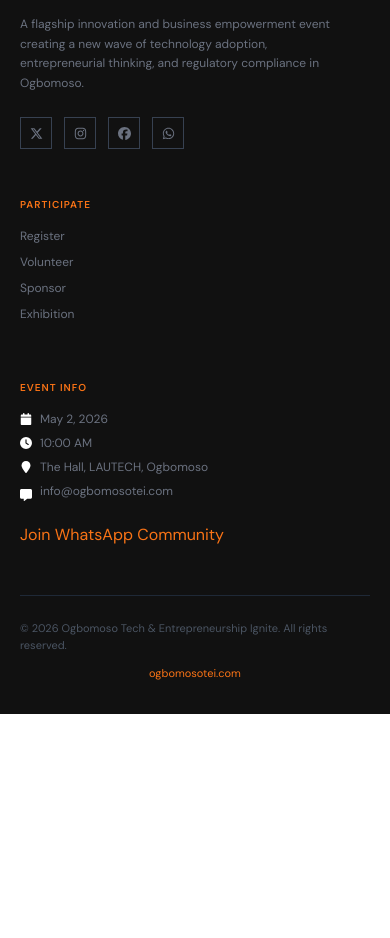
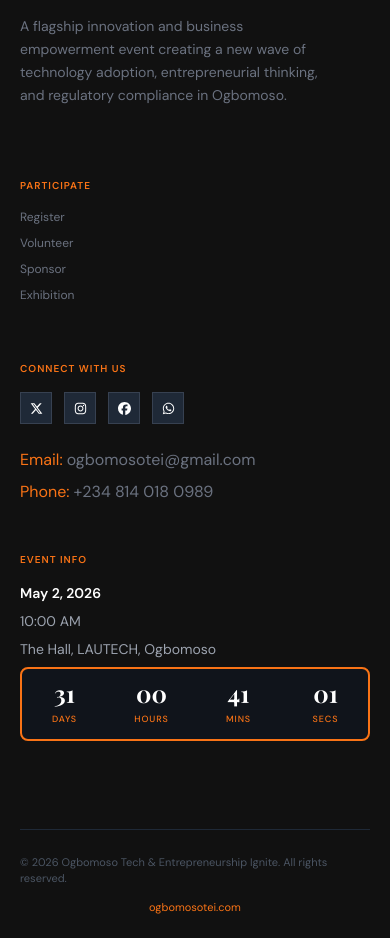
Before and after one commit to oluwaseyipd/ogbomosotei, a React (Vite) app: page / in a window 390 px wide. Shown: the part 5602-6540 px from the top of the page. Before the commit the page ends 6316 px from the top, so only its background shows below. Built offline with nearby package versions, Linux system fonts and the light colour scheme; no server answers.

Commit message:
refactor Footer and Home components for improved layout and added countdown functionality

```diff
--- a/src/components/Footer.jsx
+++ b/src/components/Footer.jsx
@@ -1,6 +1,7 @@
 import { Link } from 'react-router-dom'
 import { FaXTwitter, FaInstagram, FaFacebook, FaWhatsapp, FaCalendar, FaClock, FaLocationPin, FaMessage } from 'react-icons/fa6'
 import logo from '../assets/footer-logo.png'
+import { useCountdown } from '../hooks/useCountdown'
 
 const socials = [
   { icon: FaXTwitter, href: 'https://x.com/ogbomosotei', label: 'X' },
@@ -9,25 +10,29 @@ const socials = [
   { icon: FaWhatsapp, href: 'https://chat.whatsapp.com/IV3NhSWZ1zTA3kXw5Q5JEy', label: 'WhatsApp' },
 ]
 
+
+function CountdownBlock({ value, label }) {
+  const display = String(value).padStart(2, '0')
+  return (
+    <div className=" w-16 h-17 p-3 text-center flex-1">
+      <div className="font-serif text-2xl md:text-3xl font-bold text-white leading-none">{display}</div>
+      <div className="text-[9px] tracking-widest uppercase text-brand-orange mt-2 font-medium">{label}</div>
+    </div>
+  )
+}
+
 export default function Footer() {
+  const { days, hours, minutes, seconds } = useCountdown()
   return (
     <footer className="bg-brand-black text-white">
       <div className="max-w-7xl mx-auto px-5 md:px-10 pt-16 pb-8">
         <div className="grid grid-cols-1 md:grid-cols-4 gap-12 mb-12">
           {/* Brand */}
-          <div className="md:col-span-2">
+          <div className="">
             <img src={logo} alt="OTEI Logo" className="h-12 w-auto mb-4" />
-            <p className="text-gray-500 text-xs leading-relaxed max-w-xs mb-6">
+            <p className="text-gray-500 text-sm leading-relaxed max-w-xs mb-6">
               A flagship innovation and business empowerment event creating a new wave of technology adoption, entrepreneurial thinking, and regulatory compliance in Ogbomoso.
             </p>
-            <div className="flex gap-3">
-              {socials.map(({ icon: Icon, href, label }) => (
-                <a key={label} href={href} target="_blank" rel="noopener noreferrer"
-                  className="w-8 h-8 border border-gray-700 flex items-center justify-center text-gray-500 hover:border-brand-orange hover:text-brand-orange transition-colors duration-200">
-                  <Icon size={13} />
-                </a>
-              ))}
-            </div>
           </div>
 
           {/* Quick Links */}
@@ -43,32 +48,60 @@ export default function Footer() {
             ))}
           </div>
 
+          {/* Social Links */}
+          <div>
+             <h4 className="text-[10px] tracking-widest uppercase text-brand-orange font-semibold mb-4">Connect With Us</h4>
+
+            <div className="flex gap-3">
+              {socials.map(({ icon: Icon, href, label }) => (
+                <a key={label} href={href} target="_blank" rel="noopener noreferrer"
+                  className="w-8 h-8 border border-gray-700 bg-gray-800 flex items-center justify-center text-white hover:border-brand-orange hover:text-brand-orange transition-colors duration-200">
+                  <Icon size={13} />
+                </a>
+              ))}
+            </div>
+            <div className="mt-6">
+              <p className='text-brand-orange'>
+                Email:
+                <a href="mailto:ogbomosotei@gmail.com" className="text-gray-500 hover:text-white ml-1 transition-colors">
+                  ogbomosotei@gmail.com
+                </a>
+              </p>
+
+              <p className='text-brand-orange mt-2'>
+                Phone:
+                <a href="tel:+2348140180989" className="text-gray-500 hover:text-white ml-1 transition-colors">
+                 +234 814 018 0989
+                </a>
+              </p>
+            </div>
+          </div>
+
           {/* Event Info */}
           <div>
             <h4 className="text-[10px] tracking-widest uppercase text-brand-orange font-semibold mb-4">Event Info</h4>
             <div className="flex items-center gap-1 mb-2">
-              <FaCalendar size={12} className="inline-block text-white mr-1" />
-              <span className="text-xs text-gray-500">May 2, 2026</span>
+              {/* <FaCalendar size={12} className="inline-block text-white mr-1" /> */}
+              <span className="text-sm font-bold text-white">May 2, 2026</span>
             </div>
 
             <div className="flex items-center gap-1 mb-2">
-              <FaClock size={12} className="inline-block text-white mr-1" />
-              <span className="text-xs text-gray-500">10:00 AM</span>
+              {/* <FaClock size={12} className="inline-block text-white mr-1" /> */}
+              <span className="text-sm text-gray-400">10:00 AM</span>
             </div>
             <div className="flex items-center gap-1 mb-2">
-              <FaLocationPin size={12} className="inline-block text-white mr-1" />
-              <span className="text-xs text-gray-500">The Hall, LAUTECH, Ogbomoso</span>
+              {/* <FaLocationPin size={12} className="inline-block text-white mr-1" /> */}
+              <span className="text-sm text-gray-400">The Hall, LAUTECH, Ogbomoso</span>
             </div>
-            <div className="flex items-center gap-1 mb-2">
-              <FaMessage size={12} className="inline-block text-white mr-1" />
-              <a href="mailto:info@ogbomosotei.com" className="text-xs text-gray-500 hover:text-white block mb-2 transition-colors">
-                  info@ogbomosotei.com
-              </a>
-            </div>
-            <a href="https://chat.whatsapp.com/IV3NhSWZ1zTA3kXw5Q5JEy" target="_blank" rel="noopener noreferrer"
-              className="text-brand-orange hover:text-orange-400 block transition-colors mt-4">
-              Join WhatsApp Community
-            </a>
+
+            <div className="flex flex-col mb-10">
+               <div className="bg-gray-900/50 flex gap-0.5 w-full border-2 border-brand-orange rounded-lg max-w-sm">
+                 <CountdownBlock value={days} label="Days" />
+                 <CountdownBlock value={hours} label="Hours" />
+                 <CountdownBlock value={minutes} label="Mins" />
+                 <CountdownBlock value={seconds} label="Secs" />
+               </div>
+             </div>
           </div>
         </div>
 
--- a/src/components/HeroSection.jsx
+++ b/src/components/HeroSection.jsx
@@ -1,6 +1,5 @@
 import { Link } from 'react-router-dom'
 import { useCountdown } from '../hooks/useCountdown'
-import { FaWhatsapp } from 'react-icons/fa6'
 import herobg from '../assets/hero.png'
 
 
--- a/src/pages/Home.jsx
+++ b/src/pages/Home.jsx
@@ -219,68 +219,12 @@ export default function Home() {
   const { days, hours, minutes, seconds } = useCountdown()
 
   return (
-    <>
-      {/* HERO */}
-      {/* <section className="grid grid-cols-1 md:grid-cols-2 min-h-[90vh] border-b border-gray-100"> */}
-        {/* Left */}
-        {/* <div className="flex flex-col justify-center px-8 md:px-14 py-16 md:py-24 border-b md:border-b-0 md:border-r border-gray-100">
-          <div className="flex items-center gap-2 mb-7">
-            <div className="w-1.5 h-1.5 rounded-full bg-brand-orange" />
-            <span className="text-[10px] tracking-widest uppercase text-gray-400 font-medium">Inaugural Edition — Ogbomoso, Nigeria</span>
-          </div>
-
-          <h1 className="font-serif text-5xl md:text-6xl font-black text-brand-black leading-[1.05] mb-4">
-            Ignite Your<br />
-            <span className="text-brand-orange">Vision.</span><br />
-            Build Your Value.
-          </h1>
-
-          <p className="text-xs text-gray-500 border-l-4 border-brand-orange pl-3 mb-8 max-w-sm leading-relaxed">
-            "Vision to Value: Building a Structured, Bankable and Scalable Enterprise"
-          </p>
-
-          <div className="flex gap-8 mb-10">
-            {[
-              { label: 'Date', value: 'May 2, 2026' },
-              { label: 'Time', value: '10:00 AM' },
-              { label: 'Venue', value: 'LAUTECH, Ogbomoso' },
-            ].map(m => (
-              <div key={m.label}>
-                <div className="text-[9px] tracking-widest uppercase text-gray-400 font-medium mb-1">{m.label}</div>
-                <div className="text-sm font-semibold text-brand-black">{m.value}</div>
-              </div>
-            ))}
-          </div>
-
-          <div className="flex flex-wrap gap-3">
-            <Link to="/register" className="btn-primary">Register for Free</Link>
-            <Link to="/sponsor" className="btn-outline">Become a Sponsor</Link>
-          </div>
-        </div> */}
-
-        {/* Right — Countdown */}
-        {/* <div className="bg-brand-black flex flex-col items-center justify-center px-8 py-16 md:py-24">
-          <div className="text-[10px] tracking-widest uppercase text-brand-orange font-medium mb-10">Event Countdown</div>
-
-          <div className="flex gap-0.5 w-full max-w-sm">
-            <CountdownBlock value={days} label="Days" />
-            <CountdownBlock value={hours} label="Hours" />
-            <CountdownBlock value={minutes} label="Mins" />
-            <CountdownBlock value={seconds} label="Secs" />
-          </div>
-
-          <div className="mt-10 border border-gray-800 px-8 py-5 text-center w-full max-w-sm">
-            <div className="text-white text-sm font-semibold">Saturday, May 2, 2026</div>
-            <div className="text-gray-500 text-xs mt-1">The Hall, LAUTECH Ogbomoso · 10:00 AM</div>
-          </div>
-
-          <a href="https://chat.whatsapp.com/IV3NhSWZ1zTA3kXw5Q5JEy" target="_blank" rel="noopener noreferrer"
-            className="mt-6 flex items-center gap-2 text-xs text-gray-500 hover:text-green-400 transition-colors duration-200">
-            <FaWhatsapp size={14} className="text-green-500" />
-            Join our WhatsApp Community
-          </a>
-        </div> */}
-      {/* </section> */}
+    <div className='relative'>
+      {/* Floating WhatsApp Button */}
+      <a href="https://chat.whatsapp.com/IV3NhSWZ1zTA3kXw5Q5JEy" target="_blank" rel="noopener noreferrer"
+        className="fixed bottom-6 right-6 bg-green-500 text-white p-4 rounded-full shadow-lg hover:bg-green-600 transition-colors duration-200 z-50">
+        <FaWhatsapp size={24} />
+      </a>
 
       {/* TICKER */}
       <HeroSection />
@@ -367,6 +311,6 @@ export default function Home() {
           </Link>
         </div>
       </section>
-    </>
+    </div>
   )
 }
```
